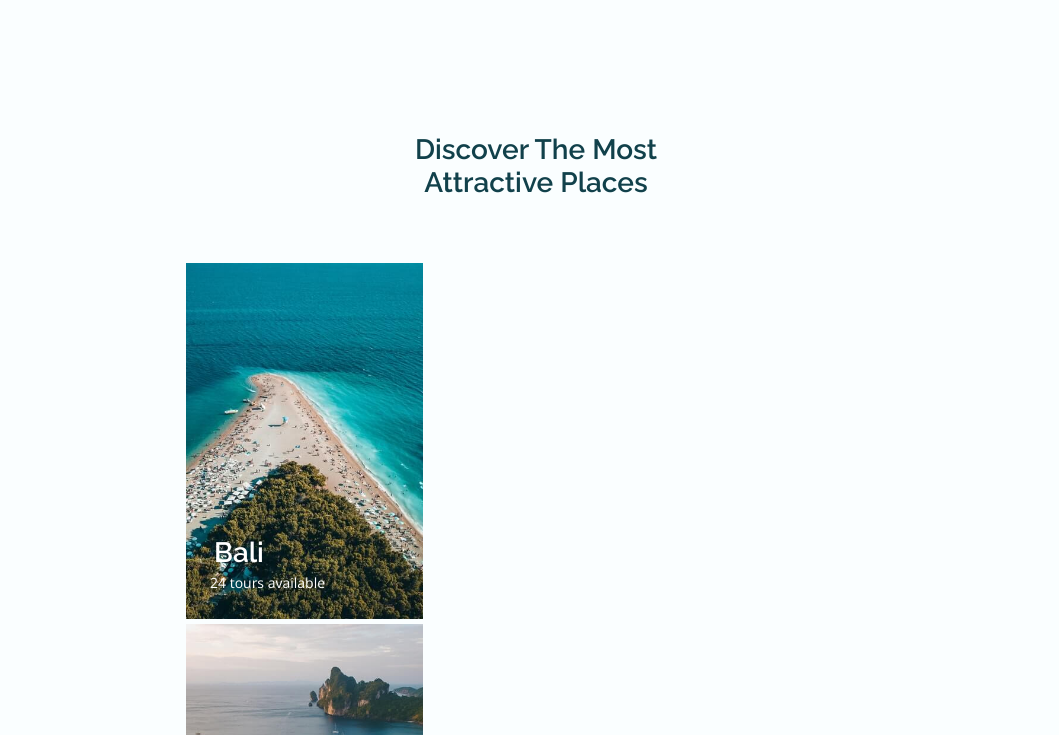
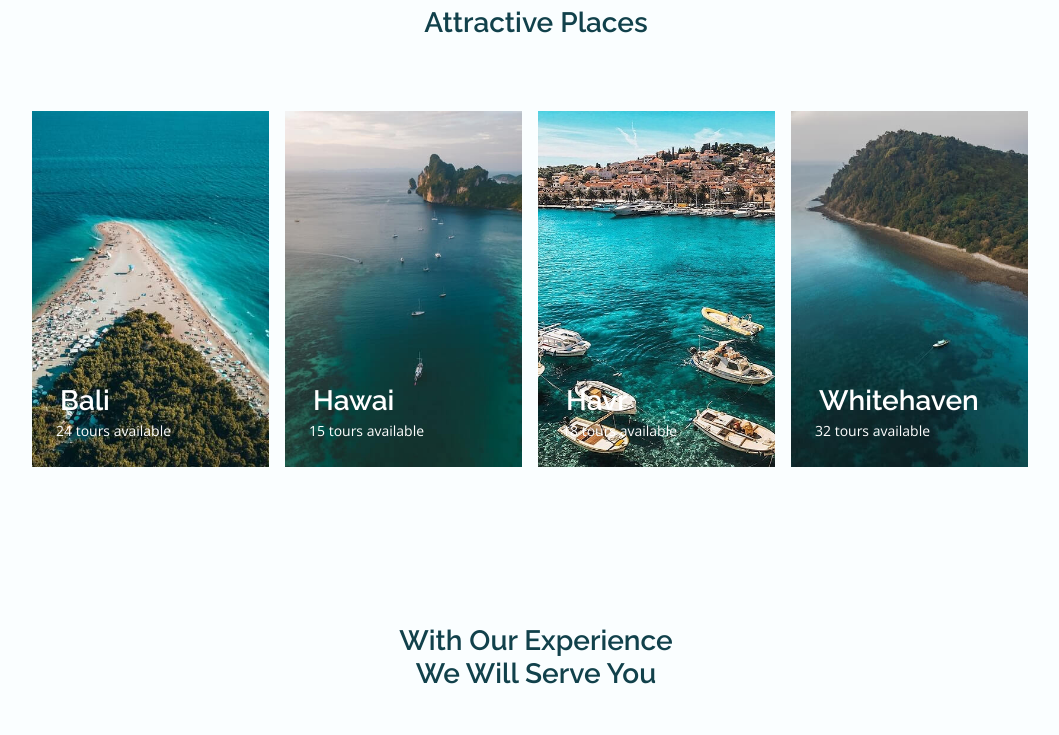
Before and after one commit to asifmuntasir/responsive-webDesign-1, a plain HTML site: page index.html in a window 1280 px wide. Shown: the part 1198-1933 px from the top of the page, without its empty margins (104-1163 px from the left). Drawn offline with nearby package versions, Linux system fonts and the light colour scheme.

Commit message:
add all project completed files

```diff
--- a/assets/style.css
+++ b/assets/style.css
@@ -1010,6 +1010,14 @@ input{
     padding-top: 2rem;
   }
 
+  .discover__card{
+    margin: var(--mb-0-25);
+  }
+
+  .discover__dashboard{
+    display: flex;
+  }
+
   .experience__overlay:nth-child(1){
     width: 363px;
     margin-right: 4rem;
@@ -1075,10 +1083,15 @@ input{
 
   .discover__card{
     width: 237px;
+    margin: var(--mb-0-5);
   }
 
   .discover__container{
-    width: 700px;
+    width: 100%;
+  }
+
+  .discover__dashboard{
+    display: flex;
   }
 
   .discover__data{
@@ -1126,3 +1139,21 @@ input{
     justify-content: center;
   }
 }
+
+
+@media screen and (min-width: 1200px) {
+  .container {
+    max-width: 1024px;
+  }
+}
+
+
+/* For tall screens on mobiles y desktop*/
+@media screen and (min-height: 721px) {
+  body {
+    margin: 0;
+  }
+  .home__container, .home__img {
+    height: 640px;
+  }
+}
--- a/index.html
+++ b/index.html
@@ -12,8 +12,9 @@
     <link href="https://cdn.jsdelivr.net/npm/remixicon@2.5.0/fonts/remixicon.css" rel="stylesheet">
 
     <!-- SWIPER CSS -->
-    <link rel="stylesheet" href="assets/swiper-bundle.min.css">
+    <!-- <link rel="stylesheet" href="assets/swiper-bundle.min.css">
     <link rel="stylesheet" href="https://unpkg.com/swiper/swiper-bundle.min.css"/>
+     -->
     <!-- CUSTOM CSS -->
     <link rel="stylesheet" href="assets/style.css">
 
@@ -126,7 +127,7 @@
                 Discover the most <br> attractive places
             </h2>
             <div class="discover__container container">
-                <div>
+                <div class="discover__dashboard">
                     <!----------------- DISCOVER1 ------------>
                     <div class="discover__card">
                         <img src="assets/images/discover1.jpg" alt="" class="discover__img">
@@ -420,6 +421,7 @@
     <footer class="footer section">
         <div class="footer__container container grid">
             <div class="footer__content grid">
+                <div class="footer__data">
                     <h3 class="footer__title">Travel</h3>
                     <p class="footer__description">
                         Travel you choose the <br> destination,
@@ -440,6 +442,7 @@
                             <i class="ri-youtube-fill"></i>
                         </a>
                     </div>
+                </div>
 
                 <div class="footer__data">
                     <h3 class="footer__subtitle">About</h3>
@@ -456,6 +459,7 @@
                         </li>
                     </ul>
                 </div>
+
                 <div class="footer__data">
                     <h3 class="footer__subtitle">Company</h3>
 
@@ -487,6 +491,7 @@
                         </li>
                     </ul>
                 </div>
+            </div>
 
             <div class="footer__rights">
                 <p class="footer__copy">
@@ -495,7 +500,6 @@
                 <div class="footer__terms">
                     <a href="#" class="footer__terms-link">Terms & Agreements</a>
                     <a href="#" class="footer__terms-link">Privacy Policy</a>
-                    </div>
                 </div>
             </div>
         </div>
@@ -513,6 +517,7 @@
 
     <!-- JavaScript File -->
     <script src="assets/script.js"></script>
+    <!-- <script src="assets/scrollreveal.min.js"></script> -->
     <!-- <script src="assets/swiper-bundle.min.js"></script>
     <script src="https://unpkg.com/swiper/swiper-bundle.min.js"></script> -->
 </body>
```
Also changed, not shown: assets/script.js (+2 -19 lines), 1 other file. Lines whose indentation alone changed are shown as unchanged.
